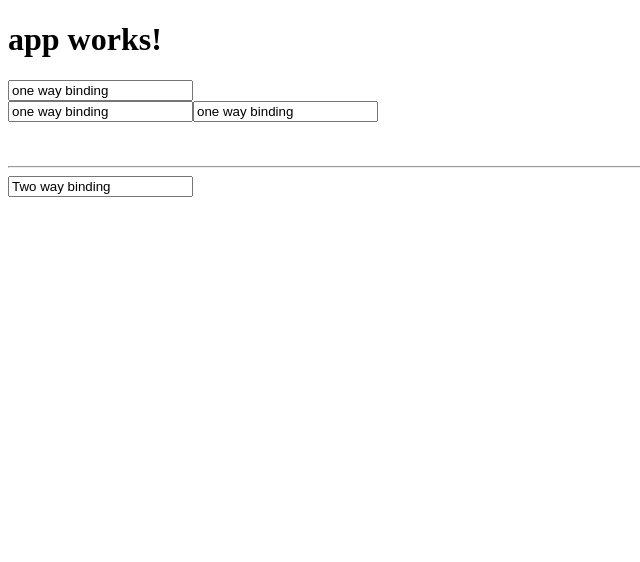
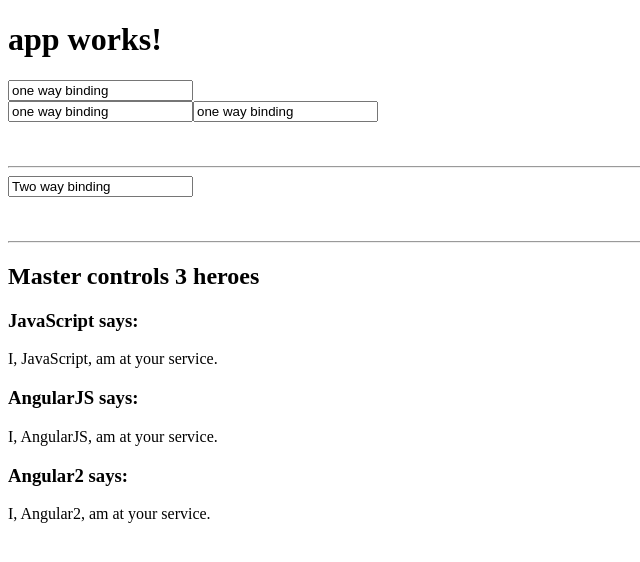
Before and after one commit to jayakrishnapulipati/angular2, an Angular app: page / in a window 1280 px wide. Shown: the top 562 px of the page, without its empty margins (0-640 px from the left). Built offline with nearby package versions, Linux system fonts and the light colour scheme.

Commit message:
passing data from parent component to child component.

```diff
--- a/src/app/app.component.html
+++ b/src/app/app.component.html
@@ -13,3 +13,9 @@
 <hr>
 <!--Two-way-->
 <input type="text" bindon-ngModel="twoway" (change)="changeTwoWay(twoway)"/>
+<br/>
+<br/>
+<br/>
+<hr>
+
+<hero-parent></hero-parent>
--- /dev/null
+++ b/src/app/hero-child.component.ts
@@ -0,0 +1,14 @@
+import {Component, Input} from "@angular/core";
+import {Hero} from "./shared/services/hero.service";
+
+@Component({
+  selector: 'hero-child',
+  template: `
+    <h3>{{hero.name}} says:</h3>
+    <p>I, {{hero.name}}, am at your service.</p>
+  `
+})
+export class HeroChildComponent {
+  @Input() hero;
+  @Input('master') masterName: string;
+}
--- /dev/null
+++ b/src/app/hero-parent.component.ts
@@ -0,0 +1,25 @@
+import {Component, OnInit} from "@angular/core";
+import {DetailsService} from "./shared/services/details.service";
+import {HeroService, Hero} from "./shared/services/hero.service";
+
+@Component({
+  selector: 'hero-parent',
+  template: `
+    <h2>{{master}} controls {{heroes.length}} heroes</h2>
+    <hero-child *ngFor="let hero of heroes"
+        [hero]="hero"
+      >
+    </hero-child>
+  `
+})
+
+export class HeroPatentComponent implements OnInit{
+  heroes: Hero[];
+  master: string = 'Master';
+  constructor(private details:DetailsService, private heroService: HeroService){}
+
+  ngOnInit() {
+    // this.heroes = this.details.getDetails()
+    this.heroes = this.heroService.getHeroes();
+  }
+}
--- /dev/null
+++ b/src/app/shared/services/details.service.ts
@@ -0,0 +1,16 @@
+const DETAILS = [
+  {
+    "name": 'raju',
+    "age": 24
+  },
+  {
+    "name": 'jk',
+    "age": 24
+  }
+];
+
+export class DetailsService {
+  getDetails() {
+    return DETAILS;
+  }
+}
--- /dev/null
+++ b/src/app/shared/services/hero.service.ts
@@ -0,0 +1,25 @@
+import { Injectable } from '@angular/core';
+
+export class Hero {
+  constructor(public id: number, public name: string) {
+    console.log('jk')
+  }
+}
+
+const HEROES: Hero[] = [
+  new Hero(1, 'JavaScript'),
+  new Hero(2, 'AngularJS'),
+  new Hero(3, 'Angular2')
+];
+
+/*const HEROES = [
+  {id: 1, name: 'JavaScript'}
+];*/
+
+@Injectable()
+export class HeroService {
+  constructor() {}
+  getHeroes() {
+    return HEROES;
+  }
+}
```
Also changed, not shown: src/app/app.module.ts (+11 -2 lines).
